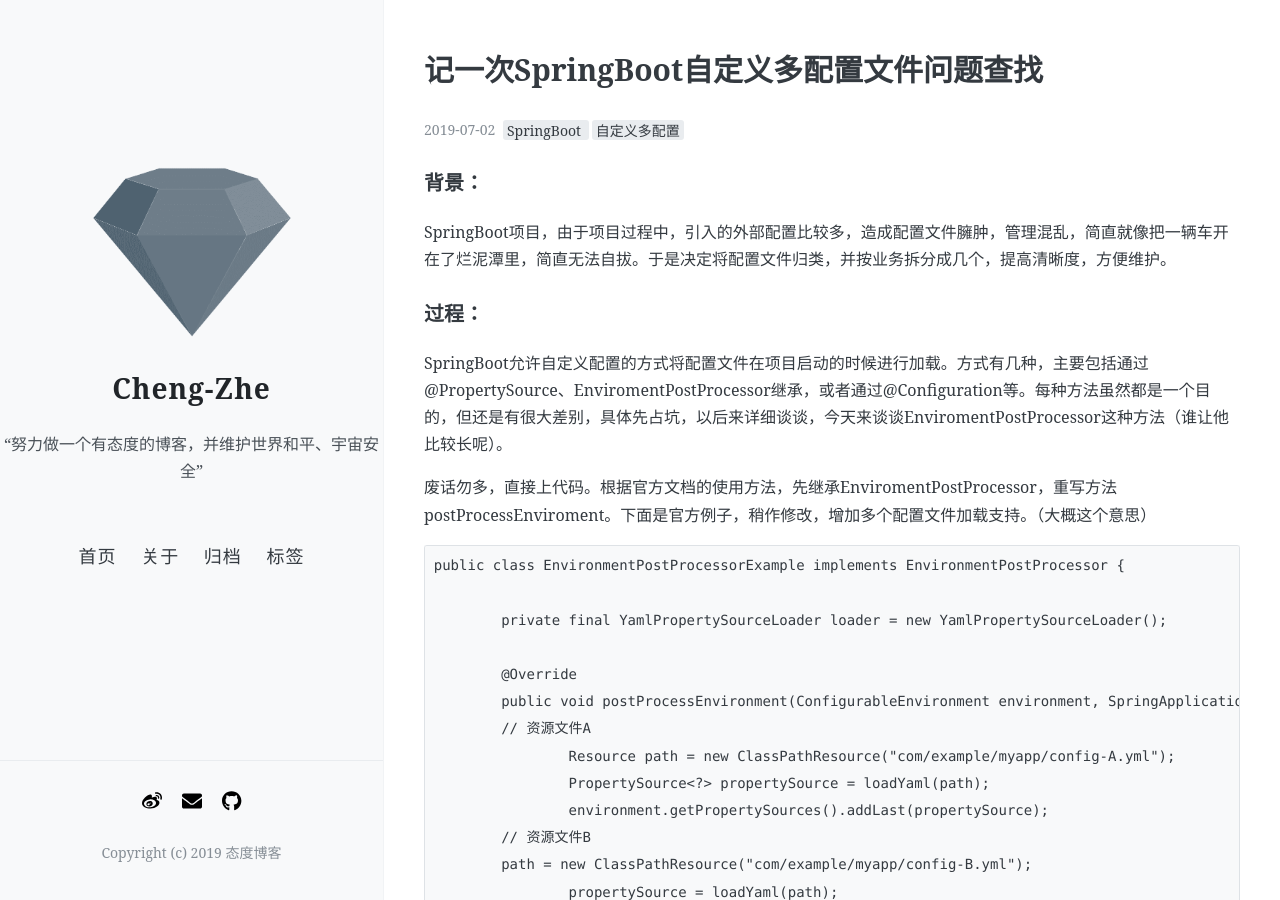
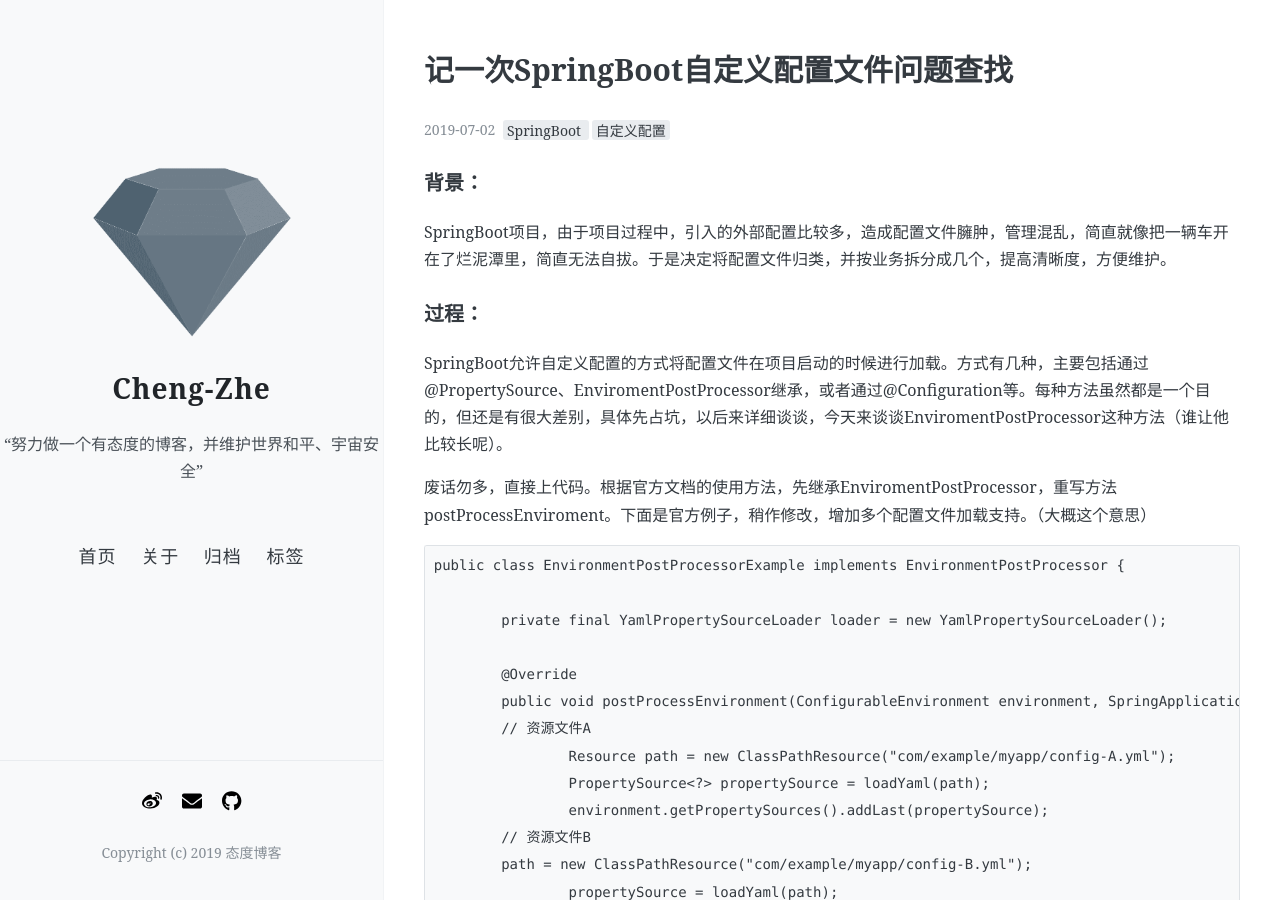
Before and after one commit to lxzchen/blog, a Jekyll site: the page built from _posts/2019-07-02-springboot-configuration.md, in a window 1280 px wide and 900 px high. Built offline with Jekyll 4.4.1, drawn with Linux system fonts in a browser that asks for light colours; nearby versions of some CDN libraries; some web fonts are replaced; comment, search, counter and statistics services are not loaded.

```diff
--- a/_posts/2019-07-02-springboot-configuration.md
+++ b/_posts/2019-07-02-springboot-configuration.md
@@ -1,10 +1,10 @@
 ---
 layout: post
-title: 记一次SpringBoot自定义多配置文件问题查找
+title: 记一次SpringBoot自定义配置文件问题查找
 date: 2019-07-02
 Author: 态度大师
 categories:
-tags: [SpringBoot, 自定义多配置]
+tags: [SpringBoot, 自定义配置]
 comments: true
 ---
 
```
Also changed, not shown: about.md (+2 -1 lines).
